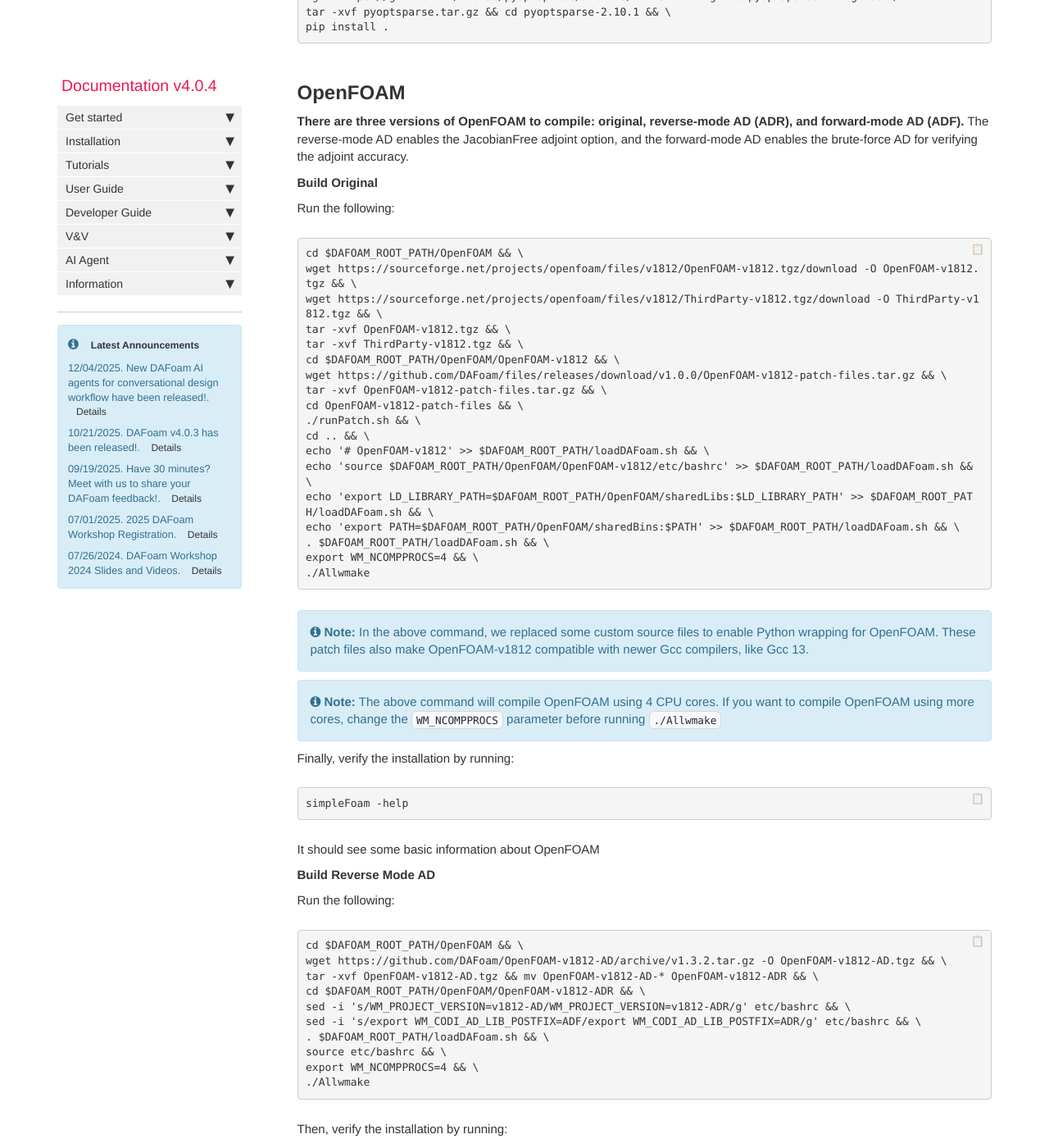
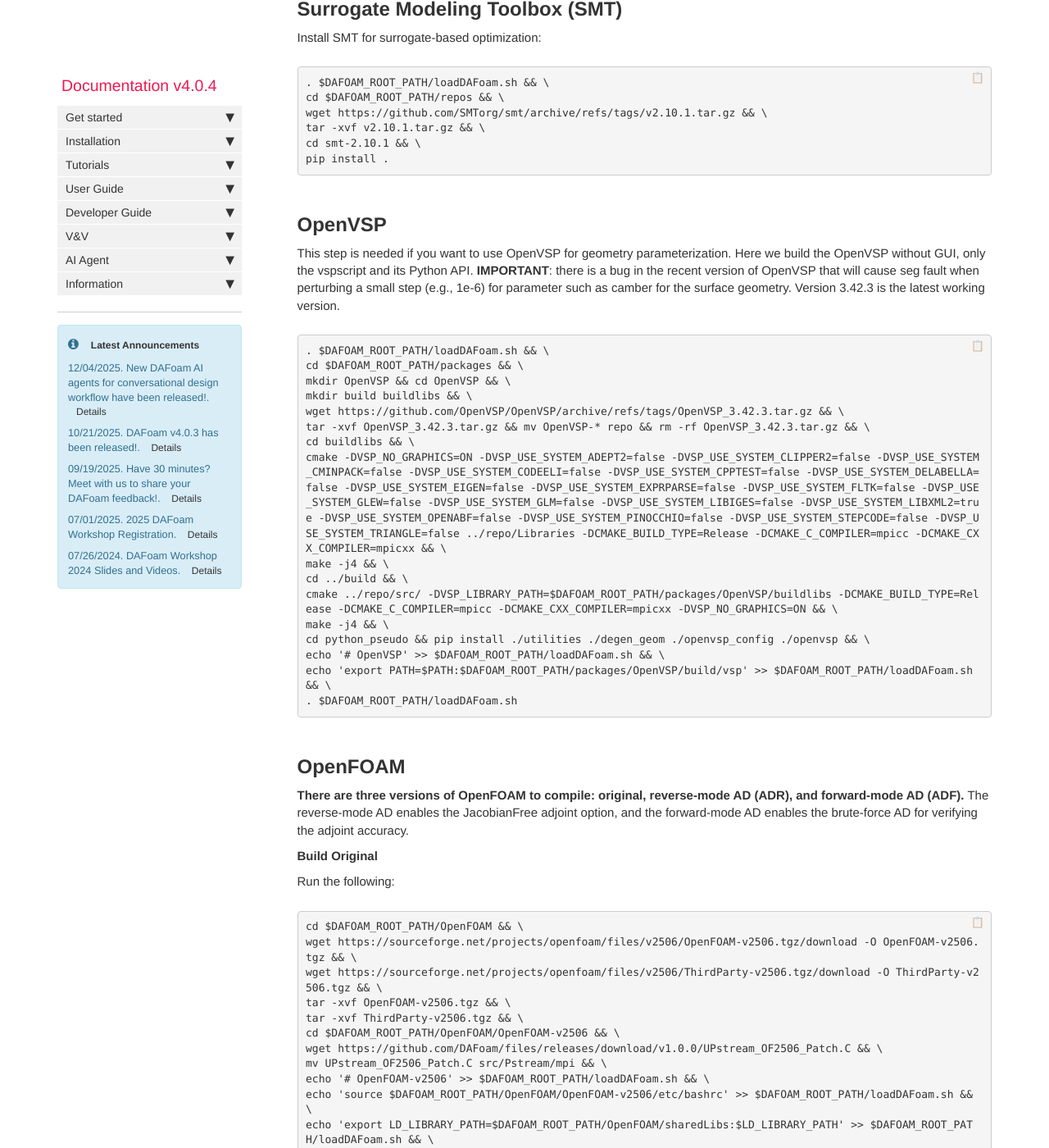
Before and after one commit to DAFoam/DAFoam.github.io, a Jekyll site: the page built from pages/mydoc/mydoc_installation_source_v5.md, in a window 1280 px wide and 1400 px high, scrolled down 6020 px. Shown: the whole window at 82% size. Built offline with Jekyll 4.4.1, drawn with Linux system fonts in a browser that asks for light colours; comment, search, counter and statistics services are not loaded; some of the changed text lies outside the part shown.

Commit message:
content update

```diff
--- a/pages/mydoc/mydoc_installation_source_v5.md
+++ b/pages/mydoc/mydoc_installation_source_v5.md
@@ -9,25 +9,25 @@ folder: mydoc
 
 {% include note.html content="This section assumes you want to compile the latest DAFoam optimization package from the source on a Linux system. If you use the Docker image, there is no need to compile anything and you can skip this section. For DAFoam older versions, refer to [v3](https://dafoam.github.io/v3-pages/mydoc_installation_source.html), [v2.2.10-](installation-source-2210.html), [v2.2.0-](installation-source-220.html), and [v1.0.0](installation-source-100.html)." %}
 
-The DAFoam package can be compiled with various versions of its dependencies. Here we elaborate on how to compile it on a workstation with Ubuntu 22.04 and two different HPC clusters.
+The DAFoam package can be compiled with various versions of its dependencies. Here we elaborate on how to compile it on a workstation with Ubuntu 24.04 and two different HPC clusters.
 
-**Workstation** uses the Ubuntu 22.04 system with the following dependencies.
+**Workstation** uses the Ubuntu 24.04 system with the following compiler versions.
 
-Compiler | OpenMPI | Cmake | mpi4py | PETSc  | petsc4py | CGNS  | Python | Numpy  | Scipy  | Cython  |
-| :--------------------------------------------------------------------------------------------------|
-gcc/11.4 | 4.1.2   | 3.22. | 3.1.5  | 3.15.5 | 3.15.5   | 4.5.0 | 3.10   | 1.23.5 | 1.13.1 | 0.29.21 |
+Compiler | OpenMPI | Cmake |
+| :------------------------|
+gcc/13.3 | 4.1.6   | 3.28  |
 
-**TACC-Stampede3 HPC** uses the Rocky Linux 9.5 system with the following dependencies:
+**TACC-Stampede3 HPC** uses the Rocky Linux 9.5 system with the following compiler versions.
 
-Compiler | OpenMPI | Cmake | mpi4py | PETSc  | petsc4py | CGNS  | Python | Numpy  | Scipy  | Cython  |
-| :--------------------------------------------------------------------------------------------------|
-gcc/13.2 | 5.0.8   |  3.22 | 3.1.5  | 3.15.5 | 3.15.5   | 4.5.0 | 3.10   | 1.23.5 | 1.13.1 | 0.29.21 |
+Compiler | OpenMPI | Cmake |
+| :------------------------|
+gcc/13.2 | 5.0.8   |  3.28 |
 
-**ISU Nova HPC** uses the RedHat Linux 9.4 system with the following dependencies:
+**ISU Nova HPC** uses the RedHat Linux 9.4 system with the following compiler versions.
 
-Compiler | OpenMPI | Cmake | mpi4py | PETSc  | petsc4py | CGNS  | Python | Numpy  | Scipy  | Cython  |
-| :--------------------------------------------------------------------------------------------------|
-gcc/12.2 | 4.1.5   |  3.26 | 3.1.5  | 3.15.5 | 3.15.5   | 4.5.0 | 3.10   | 1.23.5 | 1.13.1 | 0.29.21 |
+Compiler | OpenMPI | Cmake |
+| :------------------------|
+gcc/12.2 | 4.1.5   |  3.26 |
 
 To compile, you can just copy the code blocks in the following steps and run them on the terminal. If a code block contains multiple lines, copy all the lines and run them on the terminal. Make sure each step run successfully before going to the next one. The entire compilation may take a few hours; the most time-consuming part is compiling OpenFOAM.
 
@@ -37,10 +37,10 @@ If you use Ubuntu, run this on the terminal to install prerequisites. If you ins
 
 <pre>
 sudo apt-get update && \
-sudo apt-get install -y --no-install-recommends --no-install-recommends build-essential ca-certificates cmake flex bison libfl-dev libcgal-dev libopenmpi-dev openmpi-bin libscotch-dev libreadline-dev libncurses-dev sudo wget vim git lcov patchelf lsof pkg-config swig gfortran
+sudo apt-get install -y --no-install-recommends build-essential ca-certificates cmake flex bison libfl-dev libcgal-dev libopenmpi-dev openmpi-bin libscotch-dev libreadline-dev libncurses-dev sudo wget vim git lcov patchelf pkg-config swig gfortran libxrender1 libxml2-dev
 </pre>
 
-The following installation steps should work for both Ubuntu 22.04 and the HPC clusters.
+The following installation steps should work for both Ubuntu 24.04 and the HPC clusters.
 
 ## **Root folder**
 
@@ -92,15 +92,7 @@ Next, we need to upgrade the pip utility and install Python packages:
 
 <pre>
 pip install --upgrade pip && \
-pip install numpy==1.23.5 && \
-pip install scipy==1.13.1 && \
-pip install mpi4py==3.1.5 && \
-pip install cython==0.29.21 && \
-pip install numpy-stl==2.16.0 && \
-pip install pynastran==1.3.3 && \
-pip install nptyping==1.4.4 && \
-pip install tensorflow-cpu==2.12 && \
-pip install coverage==7.11.0
+pip install numpy==1.23.5 scipy==1.13.1 mpi4py==4.1.1 cython==0.29.21 numpy-stl==2.16.0 pynastran==1.3.3 nptyping==1.4.4 tensorflow-cpu==2.12 coverage==7.11.0 fastmcp==2.13.2 vtk==9.5.2 trame==3.12.0 trame-vuetify==3.2.0 trame-vtk==2.10.0
 </pre>
 
 ## **Petsc**
@@ -155,8 +147,7 @@ tar -xvaf v4.5.0.tar.gz && \
 cd CGNS-4.5.0 && \
 mkdir -p build && \
 cd build && \
-cmake .. -DCGNS_ENABLE_FORTRAN=1 -DCMAKE_INSTALL_PREFIX=$CGNS_HOME -DCGNS_BUILD_CGNSTOOLS=0 -DCGNS_ENABLE_HDF5=OFF -DCGNS_ENABLE_64BIT=OFF -DCMAKE_C_FLAGS="-fPIC" -DCMAKE_Fortran_FLAGS="-fPIC"
-&& \
+cmake .. -DCGNS_ENABLE_FORTRAN=1 -DCMAKE_INSTALL_PREFIX=$CGNS_HOME -DCGNS_BUILD_CGNSTOOLS=0 -DCGNS_ENABLE_HDF5=OFF -DCGNS_ENABLE_64BIT=OFF -DCMAKE_C_FLAGS="-fPIC" -DCMAKE_Fortran_FLAGS="-fPIC" && \
 make all install
 </pre>
 
@@ -259,6 +250,41 @@ tar -xvf pyoptsparse.tar.gz && cd pyoptsparse-2.10.1 && \
 pip install .
 </pre>
 
+## **Surrogate Modeling Toolbox (SMT)**
+
+Install SMT for surrogate-based optimization:
+
+<pre>
+. $DAFOAM_ROOT_PATH/loadDAFoam.sh && \
+cd $DAFOAM_ROOT_PATH/repos && \
+wget https://github.com/SMTorg/smt/archive/refs/tags/v2.10.1.tar.gz && \
+tar -xvf v2.10.1.tar.gz && \
+cd smt-2.10.1 && \
+pip install .
+</pre>
+
+## **OpenVSP**
+
+This step is needed if you want to use OpenVSP for geometry parameterization. Here we build the OpenVSP without GUI, only the vspscript and its Python API. **IMPORTANT**: there is a bug in the recent version of OpenVSP that will cause seg fault when perturbing a small step (e.g., 1e-6) for parameter such as camber for the surface geometry. Version 3.42.3 is the latest working version.
+
+<pre>
+. $DAFOAM_ROOT_PATH/loadDAFoam.sh && \
+cd $DAFOAM_ROOT_PATH/packages && \
+mkdir OpenVSP && cd OpenVSP && \
+mkdir build buildlibs && \
+wget https://github.com/OpenVSP/OpenVSP/archive/refs/tags/OpenVSP_3.42.3.tar.gz && \
+tar -xvf OpenVSP_3.42.3.tar.gz && mv OpenVSP-* repo && rm -rf OpenVSP_3.42.3.tar.gz && \
+cd buildlibs && \
+cmake -DVSP_NO_GRAPHICS=ON -DVSP_USE_SYSTEM_ADEPT2=false -DVSP_USE_SYSTEM_CLIPPER2=false -DVSP_USE_SYSTEM_CMINPACK=false -DVSP_USE_SYSTEM_CODEELI=false -DVSP_USE_SYSTEM_CPPTEST=false -DVSP_USE_SYSTEM_DELABELLA=false -DVSP_USE_SYSTEM_EIGEN=false -DVSP_USE_SYSTEM_EXPRPARSE=false -DVSP_USE_SYSTEM_FLTK=false -DVSP_USE_SYSTEM_GLEW=false -DVSP_USE_SYSTEM_GLM=false -DVSP_USE_SYSTEM_LIBIGES=false -DVSP_USE_SYSTEM_LIBXML2=true -DVSP_USE_SYSTEM_OPENABF=false -DVSP_USE_SYSTEM_PINOCCHIO=false -DVSP_USE_SYSTEM_STEPCODE=false -DVSP_USE_SYSTEM_TRIANGLE=false ../repo/Libraries -DCMAKE_BUILD_TYPE=Release -DCMAKE_C_COMPILER=mpicc -DCMAKE_CXX_COMPILER=mpicxx && \
+make -j4 && \
+cd ../build && \
+cmake ../repo/src/ -DVSP_LIBRARY_PATH=$DAFOAM_ROOT_PATH/packages/OpenVSP/buildlibs -DCMAKE_BUILD_TYPE=Release -DCMAKE_C_COMPILER=mpicc -DCMAKE_CXX_COMPILER=mpicxx -DVSP_NO_GRAPHICS=ON && \
+make -j4 && \
+cd python_pseudo && pip install ./utilities ./degen_geom ./openvsp_config ./openvsp && \
+echo '# OpenVSP' >> $DAFOAM_ROOT_PATH/loadDAFoam.sh && \
+echo 'export PATH=$PATH:$DAFOAM_ROOT_PATH/packages/OpenVSP/build/vsp' >> $DAFOAM_ROOT_PATH/loadDAFoam.sh && \
+. $DAFOAM_ROOT_PATH/loadDAFoam.sh
+</pre>
 
 ## **OpenFOAM**
 
@@ -270,26 +296,22 @@ Run the following:
 
 <pre>
 cd $DAFOAM_ROOT_PATH/OpenFOAM && \
-wget https://sourceforge.net/projects/openfoam/files/v1812/OpenFOAM-v1812.tgz/download -O OpenFOAM-v1812.tgz && \
-wget https://sourceforge.net/projects/openfoam/files/v1812/ThirdParty-v1812.tgz/download -O ThirdParty-v1812.tgz && \
-tar -xvf OpenFOAM-v1812.tgz && \
-tar -xvf ThirdParty-v1812.tgz && \
-cd $DAFOAM_ROOT_PATH/OpenFOAM/OpenFOAM-v1812 && \
-wget https://github.com/DAFoam/files/releases/download/v1.0.0/OpenFOAM-v1812-patch-files.tar.gz && \
-tar -xvf OpenFOAM-v1812-patch-files.tar.gz && \
-cd OpenFOAM-v1812-patch-files && \
-./runPatch.sh && \
-cd .. && \
-echo '# OpenFOAM-v1812' >> $DAFOAM_ROOT_PATH/loadDAFoam.sh && \
-echo 'source $DAFOAM_ROOT_PATH/OpenFOAM/OpenFOAM-v1812/etc/bashrc' >> $DAFOAM_ROOT_PATH/loadDAFoam.sh && \
+wget https://sourceforge.net/projects/openfoam/files/v2506/OpenFOAM-v2506.tgz/download -O OpenFOAM-v2506.tgz && \
+wget https://sourceforge.net/projects/openfoam/files/v2506/ThirdParty-v2506.tgz/download -O ThirdParty-v2506.tgz && \
+tar -xvf OpenFOAM-v2506.tgz && \
+tar -xvf ThirdParty-v2506.tgz && \
+cd $DAFOAM_ROOT_PATH/OpenFOAM/OpenFOAM-v2506 && \
+wget https://github.com/DAFoam/files/releases/download/v1.0.0/UPstream_OF2506_Patch.C && \
+mv UPstream_OF2506_Patch.C src/Pstream/mpi && \
+echo '# OpenFOAM-v2506' >> $DAFOAM_ROOT_PATH/loadDAFoam.sh && \
+echo 'source $DAFOAM_ROOT_PATH/OpenFOAM/OpenFOAM-v2506/etc/bashrc' >> $DAFOAM_ROOT_PATH/loadDAFoam.sh && \
 echo 'export LD_LIBRARY_PATH=$DAFOAM_ROOT_PATH/OpenFOAM/sharedLibs:$LD_LIBRARY_PATH' >> $DAFOAM_ROOT_PATH/loadDAFoam.sh && \
 echo 'export PATH=$DAFOAM_ROOT_PATH/OpenFOAM/sharedBins:$PATH' >> $DAFOAM_ROOT_PATH/loadDAFoam.sh && \
 . $DAFOAM_ROOT_PATH/loadDAFoam.sh && \
+export WM_QUIET=true && \
 export WM_NCOMPPROCS=4 && \
 ./Allwmake
 </pre>
-
-{% include note.html content="In the above command, we replaced some custom source files to enable Python wrapping for OpenFOAM. These patch files also make OpenFOAM-v1812 compatible with newer Gcc compilers, like Gcc 13." %}
 
 {% include note.html content="The above command will compile OpenFOAM using 4 CPU cores. If you want to compile OpenFOAM using more cores, change the ``WM_NCOMPPROCS`` parameter before running ``./Allwmake``" %}
 
@@ -307,14 +329,14 @@ It should see some basic information about OpenFOAM
 Run the following:
 
 <pre>
+. $DAFOAM_ROOT_PATH/loadDAFoam.sh && \
 cd $DAFOAM_ROOT_PATH/OpenFOAM && \
-wget https://github.com/DAFoam/OpenFOAM-v1812-AD/archive/v1.3.2.tar.gz -O OpenFOAM-v1812-AD.tgz && \
-tar -xvf OpenFOAM-v1812-AD.tgz && mv OpenFOAM-v1812-AD-* OpenFOAM-v1812-ADR && \
-cd $DAFOAM_ROOT_PATH/OpenFOAM/OpenFOAM-v1812-ADR && \
-sed -i 's/WM_PROJECT_VERSION=v1812-AD/WM_PROJECT_VERSION=v1812-ADR/g' etc/bashrc && \
-sed -i 's/export WM_CODI_AD_LIB_POSTFIX=ADF/export WM_CODI_AD_LIB_POSTFIX=ADR/g' etc/bashrc && \
-. $DAFOAM_ROOT_PATH/loadDAFoam.sh && \
+wget https://github.com/DAFoam/OpenFOAM-AD/archive/refs/heads/v2506-ad.tar.gz -O OpenFOAM-AD.tgz && \
+tar -xvf OpenFOAM-AD.tgz && mv OpenFOAM-AD-* OpenFOAM-AD && \
+cd $DAFOAM_ROOT_PATH/OpenFOAM/OpenFOAM-AD && \
+sed -i 's/export WM_AD_MODE=.*/export WM_AD_MODE=ADR/g' etc/bashrc && \
 source etc/bashrc && \
+export WM_QUIET=true && \
 export WM_NCOMPPROCS=4 && \
 ./Allwmake
 </pre>
@@ -322,52 +344,54 @@ export WM_NCOMPPROCS=4 && \
 Then, verify the installation by running:
 
 <pre>
-DASimpleFoamReverseAD -help
+simpleFoamADR -help
 </pre>
 
-It should see some basic information about DASimpleFoamReverseAD.
+It should see some basic information about simpleFoamADR.
 
 {% include note.html content="We use CodiPack to differentiate the OpenFOAM libraries." %}
 
-After OpenFOAM-v1812-ADR is compiled and verified, we need to link all the compiled AD libraries to the original OpenFOAM-v1812 folder. Note that we need to link the relative path so that this is portable.
+After the ADR is compiled and verified, we need to link all the compiled AD libraries to the original OpenFOAM-v2506 folder. Note that we need to link the relative path so that this is portable.
 
 <pre>
-cd $DAFOAM_ROOT_PATH/OpenFOAM/OpenFOAM-v1812/platforms/*/lib && \
-ln -s ../../../../OpenFOAM-v1812-ADR/platforms/*/lib/*.so . && \
-cd $DAFOAM_ROOT_PATH/OpenFOAM/OpenFOAM-v1812/platforms/*/lib/dummy && \
-ln -s ../../../../../OpenFOAM-v1812-ADR/platforms/*/lib/dummy/*.so . && \
-cd $DAFOAM_ROOT_PATH/OpenFOAM/OpenFOAM-v1812/platforms/*/lib/openmpi-system && \
-ln -s ../../../../../OpenFOAM-v1812-ADR/platforms/*/lib/openmpi-system/*.so .
+cd $DAFOAM_ROOT_PATH/OpenFOAM-AD && \
+./renameAD.sh platforms/linux*ADR --ADR --commit && \
+cd $DAFOAM_ROOT_PATH/OpenFOAM/OpenFOAM-v2506/platforms/*/lib && \
+ln -s ../../../../OpenFOAM-AD/platforms/linux*ADR/lib/*.so . && \
+cd $DAFOAM_ROOT_PATH/OpenFOAM/OpenFOAM-v2506/platforms/*/lib/dummy && \
+ln -s ../../../../../OpenFOAM-AD/platforms/linux*ADR/lib/dummy/*.so . && \
+cd $DAFOAM_ROOT_PATH/OpenFOAM/OpenFOAM-v2506/platforms/*/lib/$FOAM_MPI && \
+ln -s ../../../../../OpenFOAM-AD/platforms/linux*ADR/lib/$FOAM_MPI/*.so .
 </pre>
 
 **Build Forward Mode AD (Optional)**
 
-Run the following:
+This is needed only if you want to compare the adjoint derivatives with forward AD. We must compile the ADR version first! After that, run the following:
 
 <pre>
-cd $DAFOAM_ROOT_PATH/OpenFOAM && \
-wget https://github.com/DAFoam/OpenFOAM-v1812-AD/archive/v1.3.2.tar.gz -O OpenFOAM-v1812-AD.tgz && \
-tar -xvf OpenFOAM-v1812-AD.tgz && mv OpenFOAM-v1812-AD-* OpenFOAM-v1812-ADF && \
-cd $DAFOAM_ROOT_PATH/OpenFOAM/OpenFOAM-v1812-ADF && \
-sed -i 's/WM_PROJECT_VERSION=v1812-AD/WM_PROJECT_VERSION=v1812-ADF/g' etc/bashrc && \
 . $DAFOAM_ROOT_PATH/loadDAFoam.sh && \
+cd $DAFOAM_ROOT_PATH/OpenFOAM/OpenFOAM-AD && \
+sed -i 's/export WM_AD_MODE=.*/export WM_AD_MODE=ADF/g' etc/bashrc && \
 source etc/bashrc && \
+export WM_QUIET=true && \
 export WM_NCOMPPROCS=4 && \
 ./Allwmake
 </pre>
 
-After OpenFOAM-v1812-ADF is compiled and verified, we need to link all the compiled AD libraries to the original OpenFOAM-v1812 folder. Note that we need to link the relative path so that this is portable.
+After DF is compiled and verified, we need to link all the compiled AD libraries to the original OpenFOAM-v2506 folder. Note that we need to link the relative path so that this is portable.
 
 <pre>
-cd $DAFOAM_ROOT_PATH/OpenFOAM/OpenFOAM-v1812/platforms/*/lib && \
-ln -s ../../../../OpenFOAM-v1812-ADF/platforms/*/lib/*.so . && \
-cd $DAFOAM_ROOT_PATH/OpenFOAM/OpenFOAM-v1812/platforms/*/lib/dummy && \
-ln -s ../../../../../OpenFOAM-v1812-ADF/platforms/*/lib/dummy/*.so . && \
-cd $DAFOAM_ROOT_PATH/OpenFOAM/OpenFOAM-v1812/platforms/*/lib/openmpi-system && \
-ln -s ../../../../../OpenFOAM-v1812-ADF/platforms/*/lib/openmpi-system/*.so .
+cd $DAFOAM_ROOT_PATH/OpenFOAM-AD && \
+./renameAD.sh platforms/linux*ADF --ADF --commit && \
+cd $DAFOAM_ROOT_PATH/OpenFOAM/OpenFOAM-v2506/platforms/*/lib && \
+ln -s ../../../../OpenFOAM-AD/platforms/linux*ADF/lib/*.so . && \
+cd $DAFOAM_ROOT_PATH/OpenFOAM/OpenFOAM-v2506/platforms/*/lib/dummy && \
+ln -s ../../../../../OpenFOAM-AD/platforms/linux*ADF/lib/dummy/*.so . && \
+cd $DAFOAM_ROOT_PATH/OpenFOAM/OpenFOAM-v2506/platforms/*/lib/$FOAM_MPI && \
+ln -s ../../../../../OpenFOAM-AD/platforms/linux*ADF/lib/$FOAM_MPI/*.so .
 </pre>
 
-Once done, we need to re-source the original OpenFOAM-v1812.
+Once done, we need to re-source the original OpenFOAM-v2506.
 
 <pre>
 . $DAFOAM_ROOT_PATH/loadDAFoam.sh
@@ -499,16 +523,16 @@ In summary, here is the folder structure for all the installed packages:
 $HOME/dafoam
   loadDAFoam.sh
   - OpenFOAM
-    - OpenFOAM-v1812
-    - OpenFOAM-v1812-ADF
-    - OpenFOAM-v1812-ADR
-    - ThirdParty-v1812
+    - OpenFOAM-v2506
+    - OpenFOAM-AD
+    - ThirdParty-v2506
     - sharedBins
     - sharedLibs
   - packages
     - Ipopt
     - miniconda3
     - CGNS-4.5.0
+    - OpenVSP
     - petsc-3.15.5
   - repos
     - baseclasses
@@ -548,27 +572,10 @@ export LD_LIBRARY_PATH=$LD_LIBRARY_PATH:$CGNS_HOME/lib
 # Ipopt
 export IPOPT_DIR=$DAFOAM_ROOT_PATH/packages/Ipopt
 export LD_LIBRARY_PATH=$LD_LIBRARY_PATH:$IPOPT_DIR/lib
-# OpenFOAM-v1812
-source $DAFOAM_ROOT_PATH/OpenFOAM/OpenFOAM-v1812/etc/bashrc
+# OpenFOAM-v2506
+source $DAFOAM_ROOT_PATH/OpenFOAM/OpenFOAM-v2506/etc/bashrc
 export LD_LIBRARY_PATH=$DAFOAM_ROOT_PATH/OpenFOAM/sharedLibs:$LD_LIBRARY_PATH
 export PATH=$DAFOAM_ROOT_PATH/OpenFOAM/sharedBins:$PATH
-</pre>
-
-## **Install MCP depedneicies (optional)**
-
-This step is needed if you want to use the DAFoam MCP server. Here we need to install fastmcp, trame, and ParaView.
-
-<pre>
-. $DAFOAM_ROOT_PATH/loadDAFoam.sh && \
-cd $DAFOAM_ROOT_PATH/packages && \
-pip install fastmcp==2.13.2 vtk==9.5.2 trame==3.12.0 trame-vuetify==3.2.0 trame-vtk==2.10.0 && \
-wget https://www.paraview.org/files/v5.13/ParaView-5.13.3-egl-MPI-Linux-Python3.10-x86_64.tar.gz && \
-tar -xf ParaView-5.13.3-egl-MPI-Linux-Python3.10-x86_64.tar.gz && \
-mv ParaView-5.13.3-egl-MPI-Linux-Python3.10-x86_64 ParaView-5.13.3 && \
-rm -rf ParaView-5.13.3-egl-MPI-Linux-Python3.10-x86_64.tar.gz && \
-mv ParaView-5.13.3/bin/mpiexec  ParaView-5.13.3/bin/mpiexec_bk && \
-echo "# ParaView" >> $DAFOAM_ROOT_PATH/loadDAFoam.sh && \
-echo "export PATH=\$DAFOAM_ROOT_PATH/packages/ParaView-5.13.3/bin:\$PATH" >> $DAFOAM_ROOT_PATH/loadDAFoam.sh
 </pre>
 
 ## **Compile SNOPT for pyOptSparse (optional)**
```
